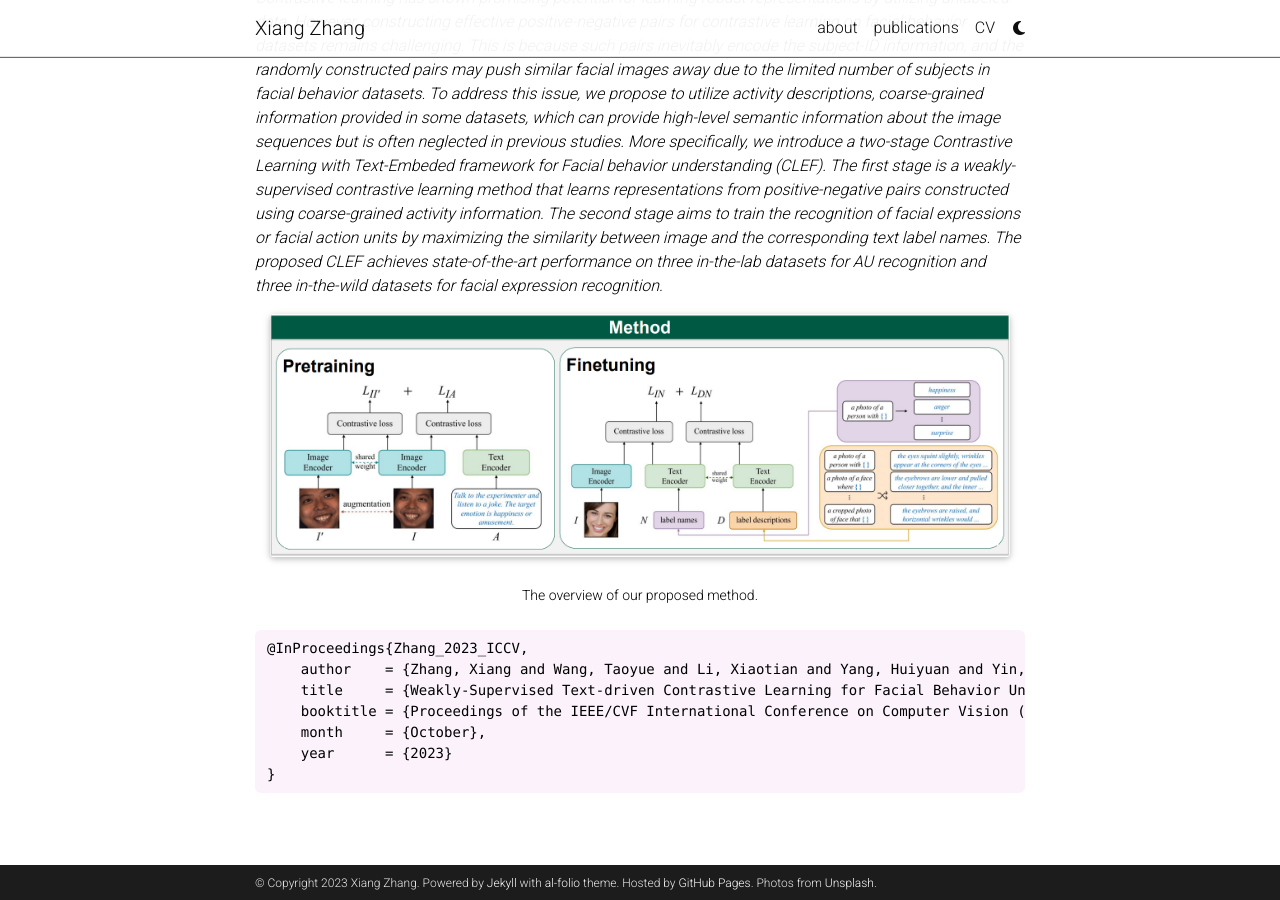
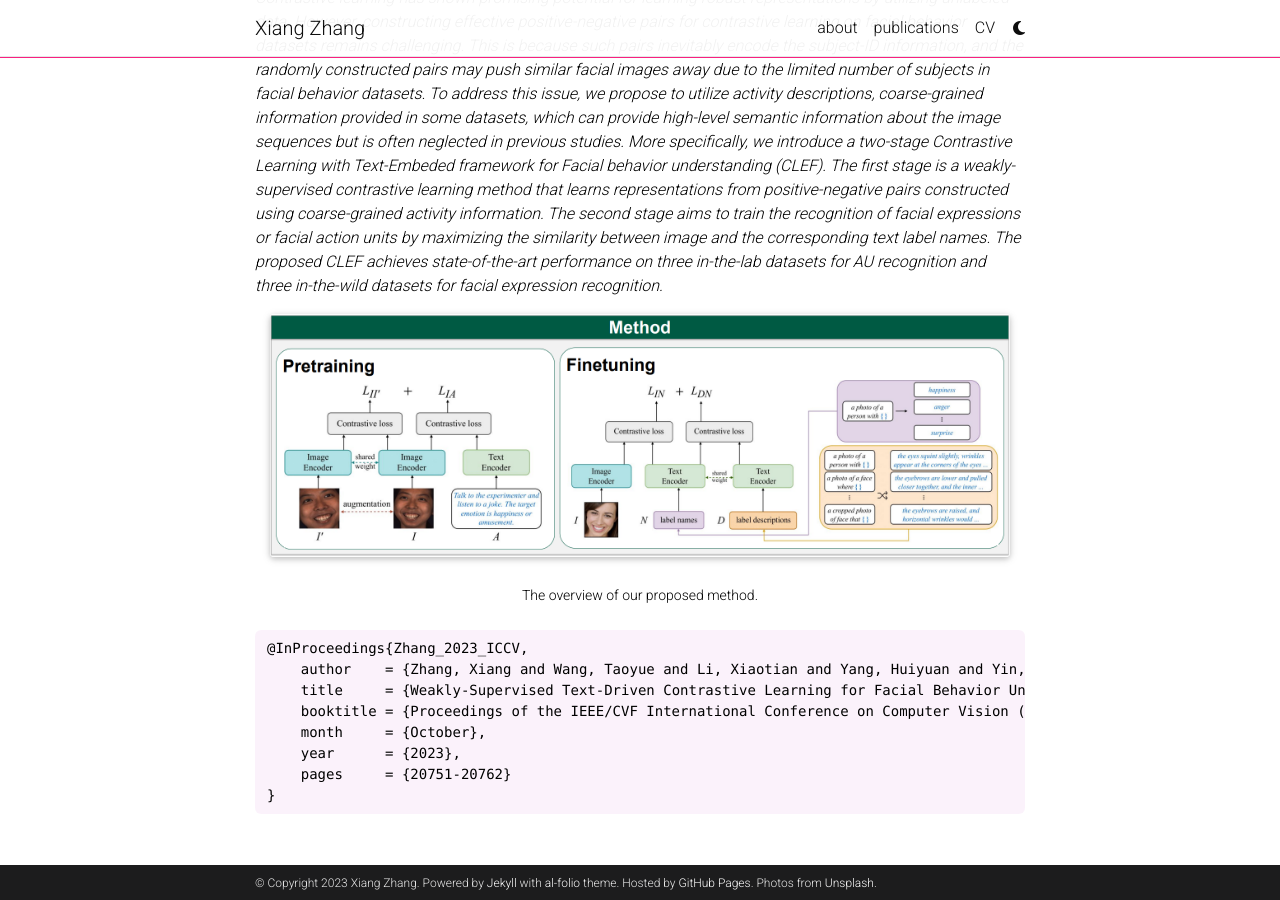
Before and after one commit to xianng29/xianng29.github.io, a Jekyll site: the page built from _projects/clef.md, in a window 1280 px wide and 900 px high, scrolled down 652 px. Built offline with Jekyll 4.4.1, drawn with Linux system fonts in a browser that asks for light colours; full-size pictures stand in for the smaller copies a plugin makes; comment, search, counter and statistics services are not loaded; a style sheet for code colours, icons or effects is not loaded.

Commit message:
bib and clef's pdf link

````diff
--- a/_projects/clef.md
+++ b/_projects/clef.md
@@ -19,7 +19,7 @@
             <hr>
             <p class="text-center" style="font-size:20px">
             <span class="link-block">
-                <a href="https://openaccess.thecvf.com/ICCV2023/.pdf" target="_blank"
+                <a href="https://openaccess.thecvf.com/content/ICCV2023/papers/Zhang_Weakly-Supervised_Text-Driven_Contrastive_Learning_for_Facial_Behavior_Understanding_ICCV_2023_paper.pdf" target="_blank"
                     class="external-link button is-normal is-rounded is-dark">
                     <span class="icon">
                         <i class="fa-regular fa-file-pdf"></i>
@@ -87,10 +87,11 @@
 ```bibtex
 @InProceedings{Zhang_2023_ICCV,
     author    = {Zhang, Xiang and Wang, Taoyue and Li, Xiaotian and Yang, Huiyuan and Yin, Lijun},
-    title     = {Weakly-Supervised Text-driven Contrastive Learning for Facial Behavior Understanding},
+    title     = {Weakly-Supervised Text-Driven Contrastive Learning for Facial Behavior Understanding},
     booktitle = {Proceedings of the IEEE/CVF International Conference on Computer Vision (ICCV)},
     month     = {October},
-    year      = {2023}
+    year      = {2023},
+    pages     = {20751-20762}
 }
 ```
 {% endraw %}
````
Also changed, not shown: _bibliography/papers.bib (+4 -3 lines).
